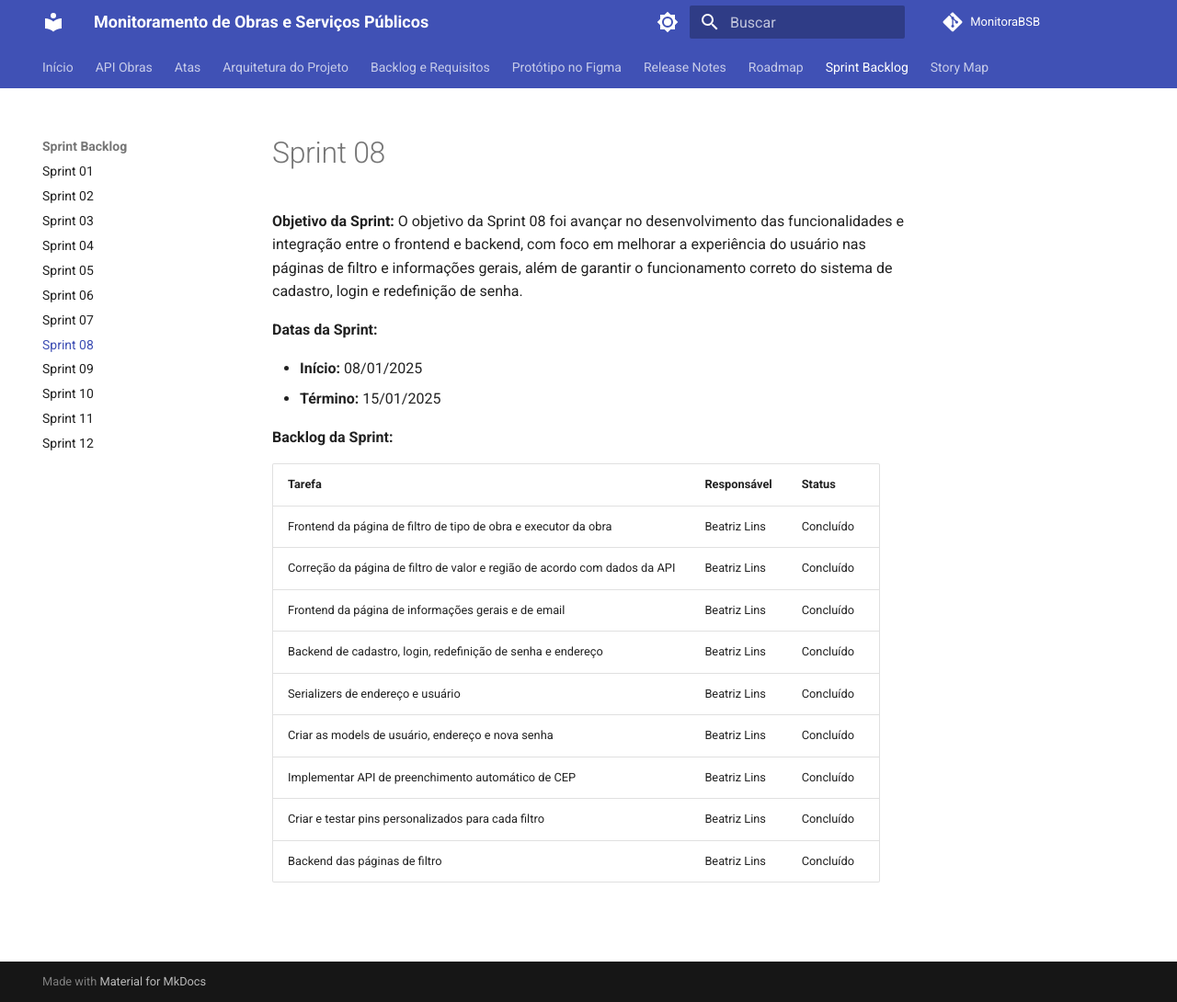
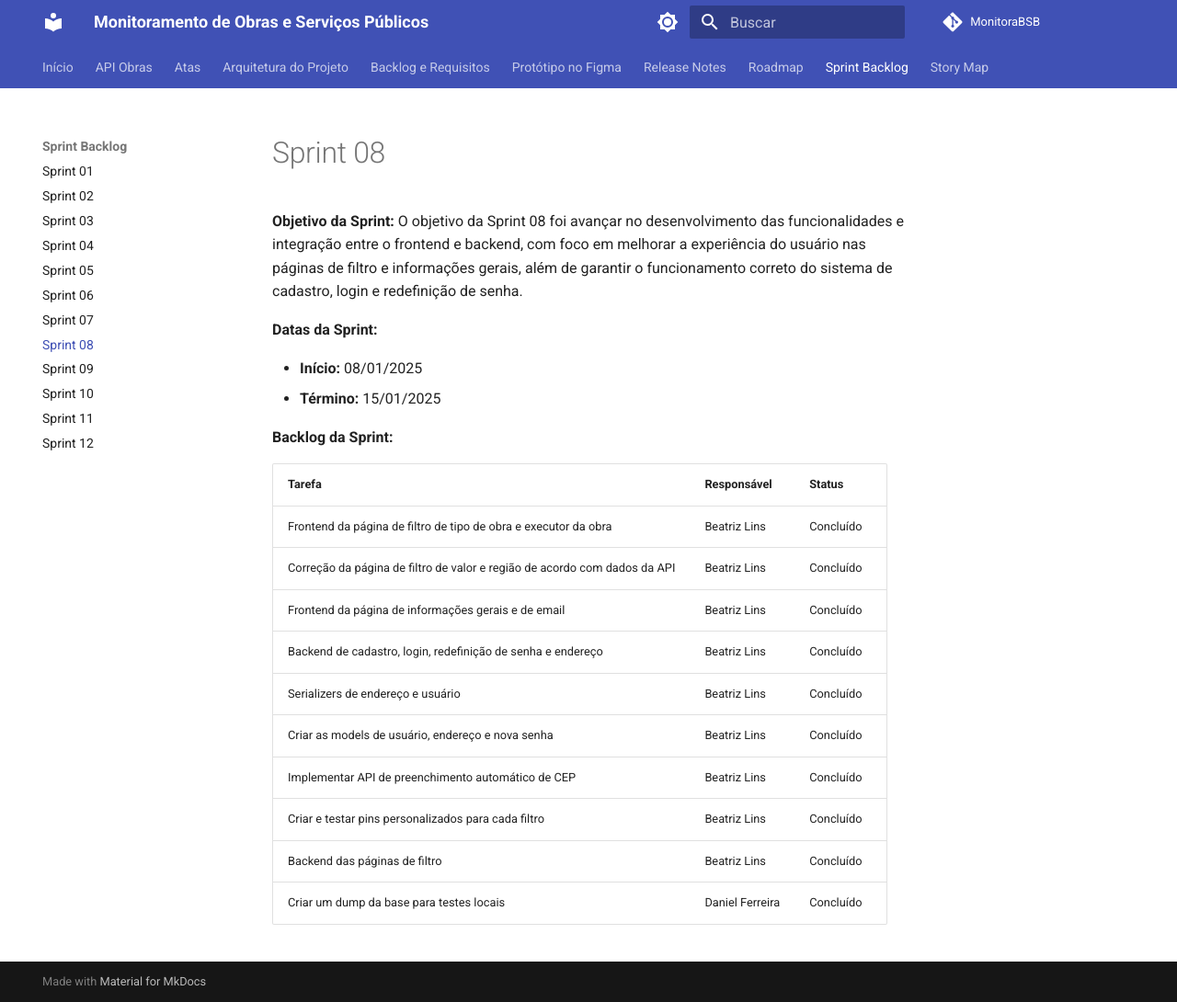
Before and after one commit to unb-mds/2024-2-Squad08, an MkDocs documentation site: the page built from docs/sprints/sprint8.md, in a window 1280 px wide and 1090 px high. Shown: the whole window at 92% size. Built offline with MkDocs 1.6.1 and Material for MkDocs 9.7.7, drawn with Linux system fonts in a browser that asks for light colours; comment, search, counter and statistics services are not loaded.

Commit message:
Update sprint8.md

```diff
--- a/docs/sprints/sprint8.md
+++ b/docs/sprints/sprint8.md
@@ -20,3 +20,4 @@ O objetivo da Sprint 08 foi avançar no desenvolvimento das funcionalidades e in
 | Implementar API de preenchimento automático de CEP | Beatriz Lins | Concluído |
 | Criar e testar pins personalizados para cada filtro | Beatriz Lins | Concluído |
 | Backend das páginas de filtro | Beatriz Lins | Concluído |
+| Criar um dump da base para testes locais | Daniel Ferreira | Concluído |
```
